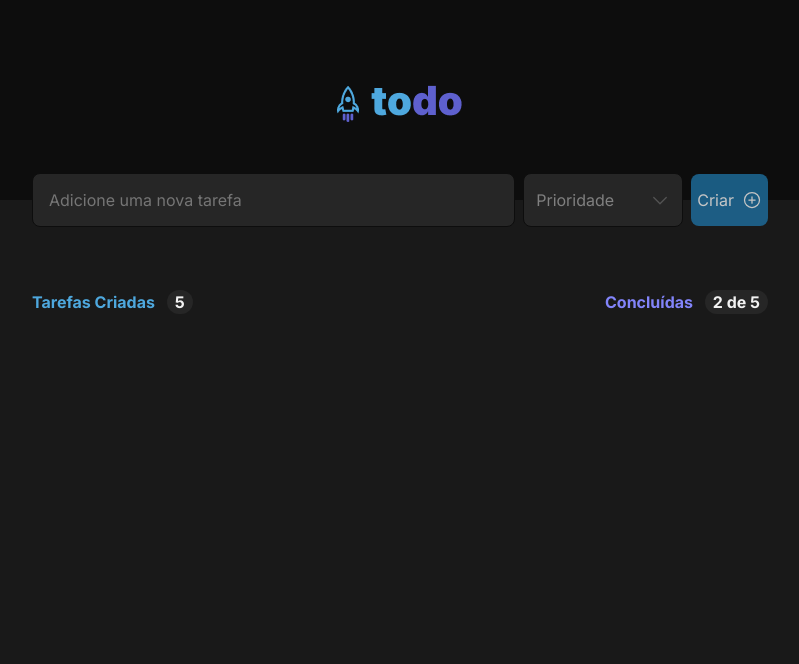
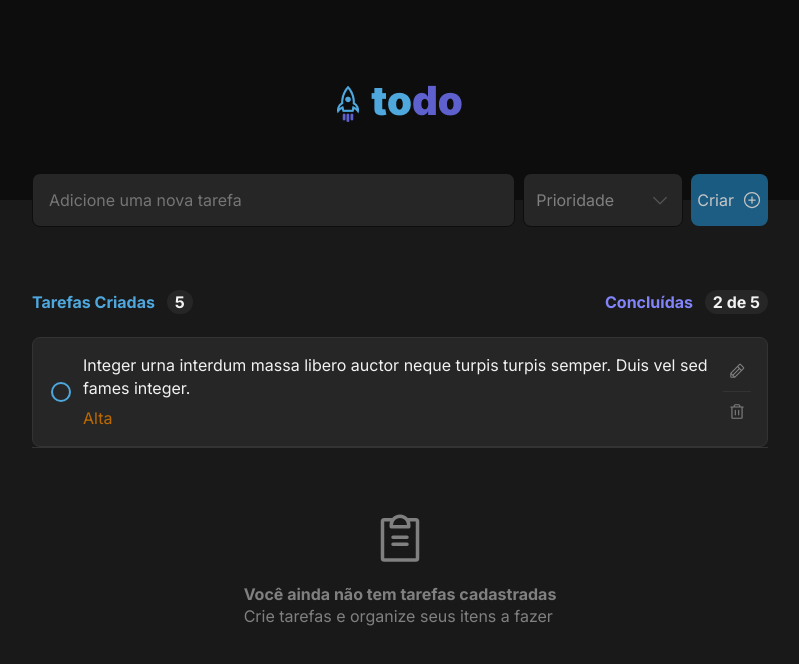
Before and after one commit to guilherhenri/todo-hooks, a React (Vite) app: page / in a window 1280 px wide. Shown: the top 664 px of the page, without its empty margins (240-1039 px from the left). Built offline with nearby package versions, Linux system fonts and the light colour scheme.

Commit message:
feat(app): integrate ListTasks component into App.tsx
Adds the `ListTasks` component within the `content__tasks` div in `App.tsx`.
This completes the integration of the task listing section into the main layout.

```diff
--- a/src/App.tsx
+++ b/src/App.tsx
@@ -3,6 +3,7 @@ import '@styles/layouts/_content.scss'
 import { Banner } from './components/banner'
 import { CreateForm } from './components/create-form'
 import { Header } from './components/header'
+import { ListTasks } from './components/list-tasks'
 
 function App() {
   return (
@@ -14,6 +15,8 @@ function App() {
 
         <div className="content__tasks">
           <Header />
+
+          <ListTasks />
         </div>
       </div>
     </main>
```
